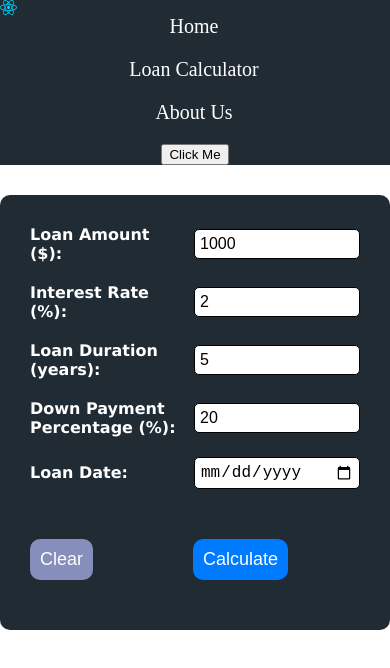
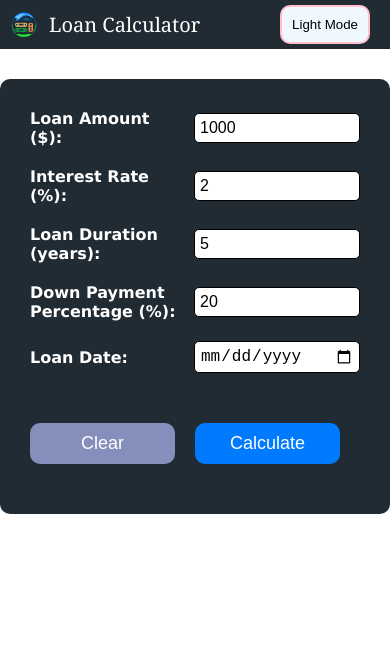
Before and after one commit to shane-abh/Loan-calculator-app, a React (Vite) app: page / in a window 390 px wide. Shown: the top 668 px of the page. Built offline with nearby package versions, Linux system fonts and the light colour scheme.

Commit message:
Added logo

```diff
--- a/src/Header.jsx
+++ b/src/Header.jsx
@@ -1,6 +1,6 @@
 import React, { useContext, useState } from "react";
 import "./css/Header.css";
-import logo from './assets/react.svg'
+import logo from './assets/lgo2.png'
 
 import {ThemeContext} from './App'
 
@@ -17,12 +17,11 @@ const Header = ({set}) => {
   return (
 
       <header className={`Header ${mode? 'light' : 'dark'}`}>
-        <img src={logo} className="Logo" alt="logo" />
+        <img src={logo} className="Logo" alt="logo" id="logo" name="logo" />
+        <label htmlFor="logo">Loan Calculator</label>
         <nav className={`Nav ${mode? 'light' : 'dark'}`}>
-          <a href="#">Home</a>
-          <a href="#">Loan Calculator</a>
-          <a href="#">About Us</a>
-        <button onClick={toggleMode}>Click Me</button>
+
+        <button onClick={toggleMode} className={`${mode? 'dark' : 'light'}`}>{mode? "Dark Mode":"Light Mode"}</button>
         </nav>
       </header>
 
--- a/src/LoanForm.jsx
+++ b/src/LoanForm.jsx
@@ -98,7 +98,7 @@ const LoanForm = ({loanInfo}) => {
 
         <div id="buttons">
           <button id="clearContents">Clear</button>
-          <button type="submit">Calculate</button>
+          <button type="submit" id="calculate">Calculate</button>
         </div>
       </form>
     </div>
--- a/src/css/Header.css
+++ b/src/css/Header.css
@@ -2,29 +2,39 @@ body{
     margin: 0;
 }
 
-
-.light{
-    background-color: aliceblue;
-
-
-}
-.light a{
-    color: black;
+header{
+    position: sticky; top: 0;
 }
 
 
-.dark{
-    background-color: black;
-}
-.dark a {
-    color: white;
+.Header{
+    margin: 0;
+    display: flex;
+    flex-direction: row;
+    flex-wrap: wrap;
+    justify-content: center;
+    align-items: center;
+
+    /* display: grid;
+
+    grid-template-areas: "logo nav"; */
 }
 
-.Header{
-    margin: 0;
-    display: grid;
+.Header label{
+    font-size: 30px;
+    font-family: Cambria, Cochin, Georgia, Times, 'Times New Roman', serif;
+}
 
-    grid-template-areas: "logo nav";
+.Header img{
+    width: 5%;
+    padding: 5px;
+}
+
+button{
+    display: inline;
+    padding: 10px;
+    margin-right: 20px;
+    border-radius: 10px;
 }
 
 .Nav{
@@ -49,14 +59,18 @@ nav a{
 }
 
 @media (max-width: 700px) {
-    .Header{
-        grid-template-areas: "logo logo" "nav nav";
+    .Header label{
+        font-size: 20px;
+        font-family: Cambria, Cochin, Georgia, Times, 'Times New Roman', serif;
     }
 
-    .Nav{
-        grid-template-rows: repeat(4, auto);
-        grid-template-columns: none;
-        gap: 20px ;
+    .Header img{
+        width: 10%;
+        padding: 5px;
     }
 
+    button{
+        display: block;
+        border: 2px solid pink;
+    }
 }
--- a/src/css/LoanForm.css
+++ b/src/css/LoanForm.css
@@ -60,7 +60,7 @@
   }
 
   .container button {
-    /* grid-column: span 2; */
+    width: 50%;
     padding: 10px;
     font-size: 18px;
     background-color: #007bff;
@@ -72,15 +72,20 @@
   }
 
   #buttons {
-    /* display: flex; */
+    display: flex;
     flex-direction: row;
-    gap: 100px;
+    /* gap: 100px; */
     margin-top: 30px;
+ justify-content: center;
+    width: 100%;
   }
 
   #clearContents {
     background-color: #868ebb;
+    /* width: 50%; */
   }
+
+
 
   .container button:hover {
     background-color: #0056b3;
```
Also changed, not shown: src/assets/lgo.jpeg (added), src/assets/lgo2.png (added).
